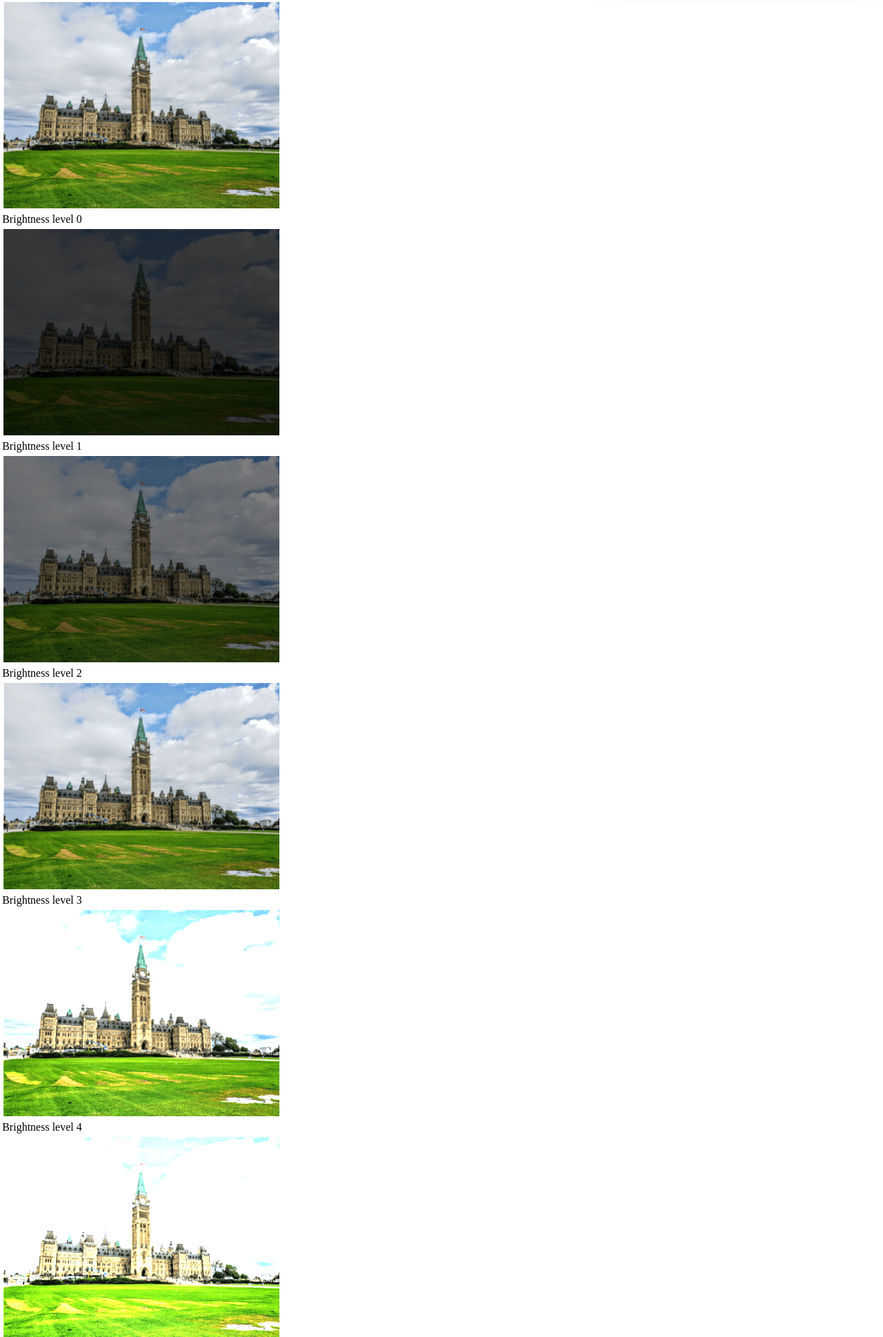
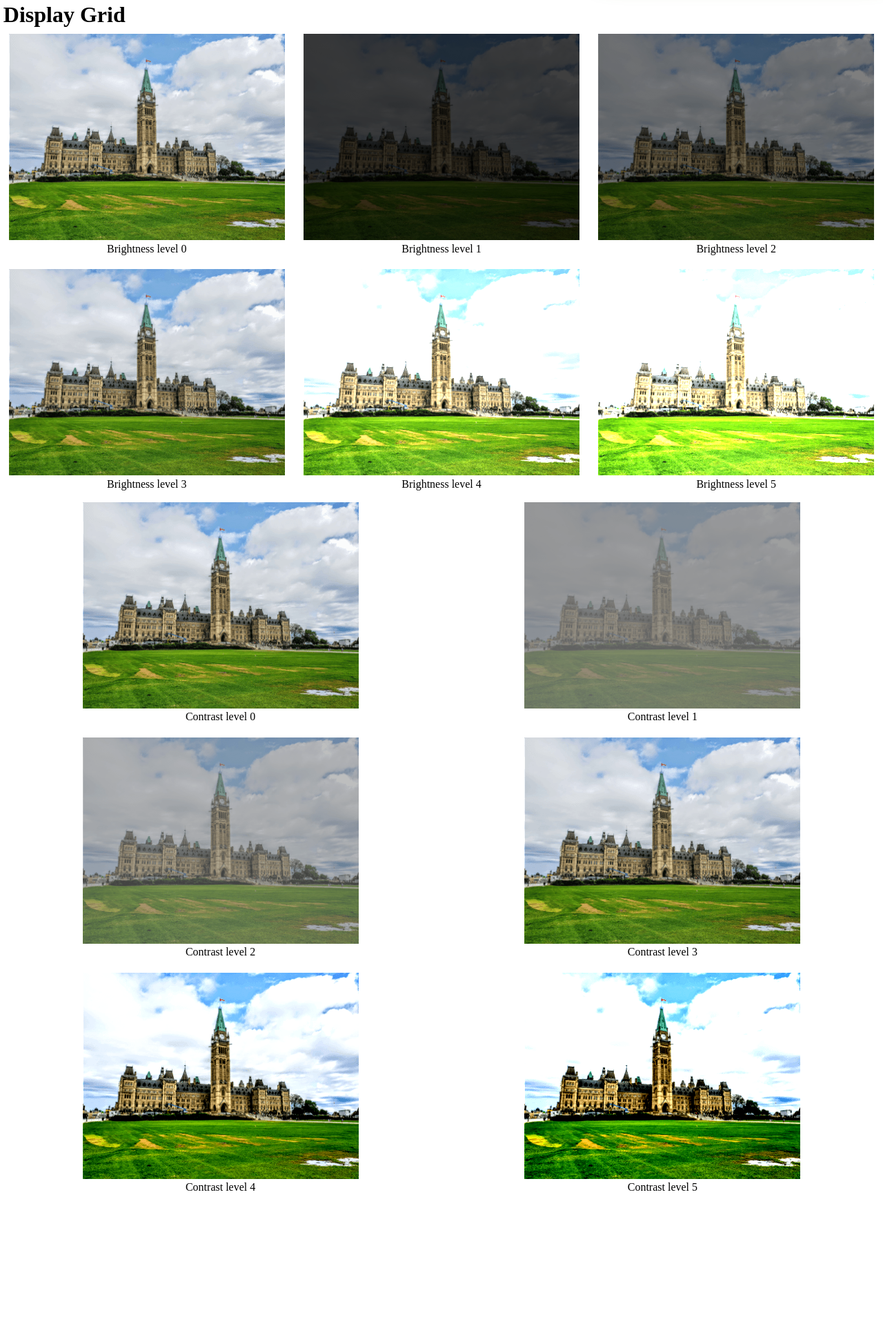
Before and after one commit to QingjieShen/codewebquartet, a plain HTML site: page index.html in a window 1280 px wide. Shown: the part 2229-4167 px from the top of the page at 69% size. After the commit the page ends 3972 px from the top, so only its background shows below. Drawn offline with nearby package versions, Linux system fonts and the light colour scheme; files that its build step writes are made by us from their sources.

Commit message:
adds grid style

```diff
--- a/index.html
+++ b/index.html
@@ -222,56 +222,57 @@
             <p>Blurriness level 5</p>
         </div>
     </div>
-    <div>
-        <div>
-            <img class="brightness-0" src="images/benoit-debaix-ReUoz0CwfGo-unsplash-400_x_299.png" alt="">
-            <p>Brightness level 0</p>
+    <h3>Display Grid</h3>
+    <div class="grid gap-2 grid-cols-3">
+        <div class="flex flex-col">
+            <img class="brightness-0 " src="images/benoit-debaix-ReUoz0CwfGo-unsplash-400_x_299.png" alt="">
+            <p class="align-self-center">Brightness level 0</p>
         </div>
-        <div>
+        <div class="flex flex-col">
             <img class="brightness-1" src="images/benoit-debaix-ReUoz0CwfGo-unsplash-400_x_299.png" alt="">
-            <p>Brightness level 1</p>
+            <p class="align-self-center">Brightness level 1</p>
         </div>
-        <div>
+        <div class="flex flex-col">
             <img class="brightness-2" src="images/benoit-debaix-ReUoz0CwfGo-unsplash-400_x_299.png" alt="">
-            <p>Brightness level 2</p>
+            <p class="align-self-center">Brightness level 2</p>
         </div>
-        <div>
+        <div class="flex flex-col">
             <img class="brightness-3" src="images/benoit-debaix-ReUoz0CwfGo-unsplash-400_x_299.png" alt="">
-            <p>Brightness level 3</p>
+            <p class="align-self-center">Brightness level 3</p>
         </div>
-        <div>
+        <div class="flex flex-col">
             <img class="brightness-4" src="images/benoit-debaix-ReUoz0CwfGo-unsplash-400_x_299.png" alt="">
-            <p>Brightness level 4</p>
+            <p class="align-self-center">Brightness level 4</p>
         </div>
-        <div>
+        <div class="flex flex-col">
             <img class="brightness-5" src="images/benoit-debaix-ReUoz0CwfGo-unsplash-400_x_299.png" alt="">
-            <p>Brightness level 5</p>
+            <p class="align-self-center">Brightness level 5</p>
         </div>
     </div>
-    <div>
-        <div>
+    <div class="grid gap-2 grid-cols-2">
+        <div class="flex flex-col">
             <img class="contrast-0" src="images/benoit-debaix-ReUoz0CwfGo-unsplash-400_x_299.png" alt="">
-            <p>Contrast level 0</p>
+            <p class="align-self-center">Contrast level 0</p>
         </div>
-        <div>
+        <div class="flex flex-col">
             <img class="contrast-1" src="images/benoit-debaix-ReUoz0CwfGo-unsplash-400_x_299.png" alt="">
-            <p>Contrast level 1</p>
+            <p class="align-self-center">Contrast level 1</p>
         </div>
-        <div>
+        <div class="flex flex-col">
             <img class="contrast-2" src="images/benoit-debaix-ReUoz0CwfGo-unsplash-400_x_299.png" alt="">
-            <p>Contrast level 2</p>
+            <p class="align-self-center">Contrast level 2</p>
         </div>
-        <div>
+        <div class="flex flex-col">
             <img class="contrast-3" src="images/benoit-debaix-ReUoz0CwfGo-unsplash-400_x_299.png" alt="">
-            <p>Contrast level 3</p>
+            <p class="align-self-center">Contrast level 3</p>
         </div>
-        <div>
+        <div class="flex flex-col">
             <img class="contrast-4" src="images/benoit-debaix-ReUoz0CwfGo-unsplash-400_x_299.png" alt="">
-            <p>Contrast level 4</p>
+            <p class="align-self-center">Contrast level 4</p>
         </div>
-        <div>
+        <div class="flex flex-col">
             <img class="contrast-5" src="images/benoit-debaix-ReUoz0CwfGo-unsplash-400_x_299.png" alt="">
-            <p>Contrast level 5</p>
+            <p class="align-self-center">Contrast level 5</p>
         </div>
     </div>
 </body>
--- a/src/_layout.scss
+++ b/src/_layout.scss
@@ -1,3 +1,4 @@
+// flex
 .flex {
     display: flex;
     flex-wrap: wrap;
@@ -68,24 +69,46 @@
     flex-wrap: nowrap;
 }
 
-.justify-center {
-    justify-content: center;
-}
-.justify-start {
-    justify-content: flex-start;
-}
-.justify-end {
-    justify-content: flex-end;
+// grid
+.grid {
+    display: grid;
 }
 
-.align-center {
-    align-items: center;
+.grid-cols-1 {
+    grid-template-columns: repeat(1fr);
 }
-.align-start {
-    align-items: flex-start;
+.grid-cols-2 {
+    grid-template-columns: repeat(2,1fr);
 }
-.align-end {
-    align-items: flex-end;
+.grid-cols-3 {
+    grid-template-columns: repeat(3,1fr);
+}
+.grid-cols-4 {
+    grid-template-columns: repeat(4,1fr);
+}
+.grid-cols-5 {
+    grid-template-columns: repeat(5,1fr);
+}
+.grid-cols-6 {
+    grid-template-columns: repeat(6,1fr);
+}
+.grid-cols-7 {
+    grid-template-columns: repeat(7,1fr);
+}
+.grid-cols-8 {
+    grid-template-columns: repeat(8,1fr);
+}
+.grid-cols-9 {
+    grid-template-columns: repeat(9,1fr);
+}
+.grid-cols-10 {
+    grid-template-columns: repeat(10,1fr);
+}
+.grid-cols-11 {
+    grid-template-columns: repeat(11,1fr);
+}
+.grid-cols-12 {
+    grid-template-columns: repeat(12,1fr);
 }
 
 .gap {
@@ -100,3 +123,32 @@
 .gap-3 {
     gap: 1rem;
 }
+
+.justify-center {
+    justify-content: center;
+}
+.justify-start {
+    justify-content: flex-start;
+}
+.justify-end {
+    justify-content: flex-end;
+}
+.justify-between {
+    justify-content: space-between;
+}
+.justify-around {
+    justify-content: space-around;
+}
+.justify-evenly {
+    justify-content: space-evenly;
+}
+
+.align-center {
+    align-items: center;
+}
+.align-start {
+    align-items: flex-start;
+}
+.align-end {
+    align-items: flex-end;
+}
```
